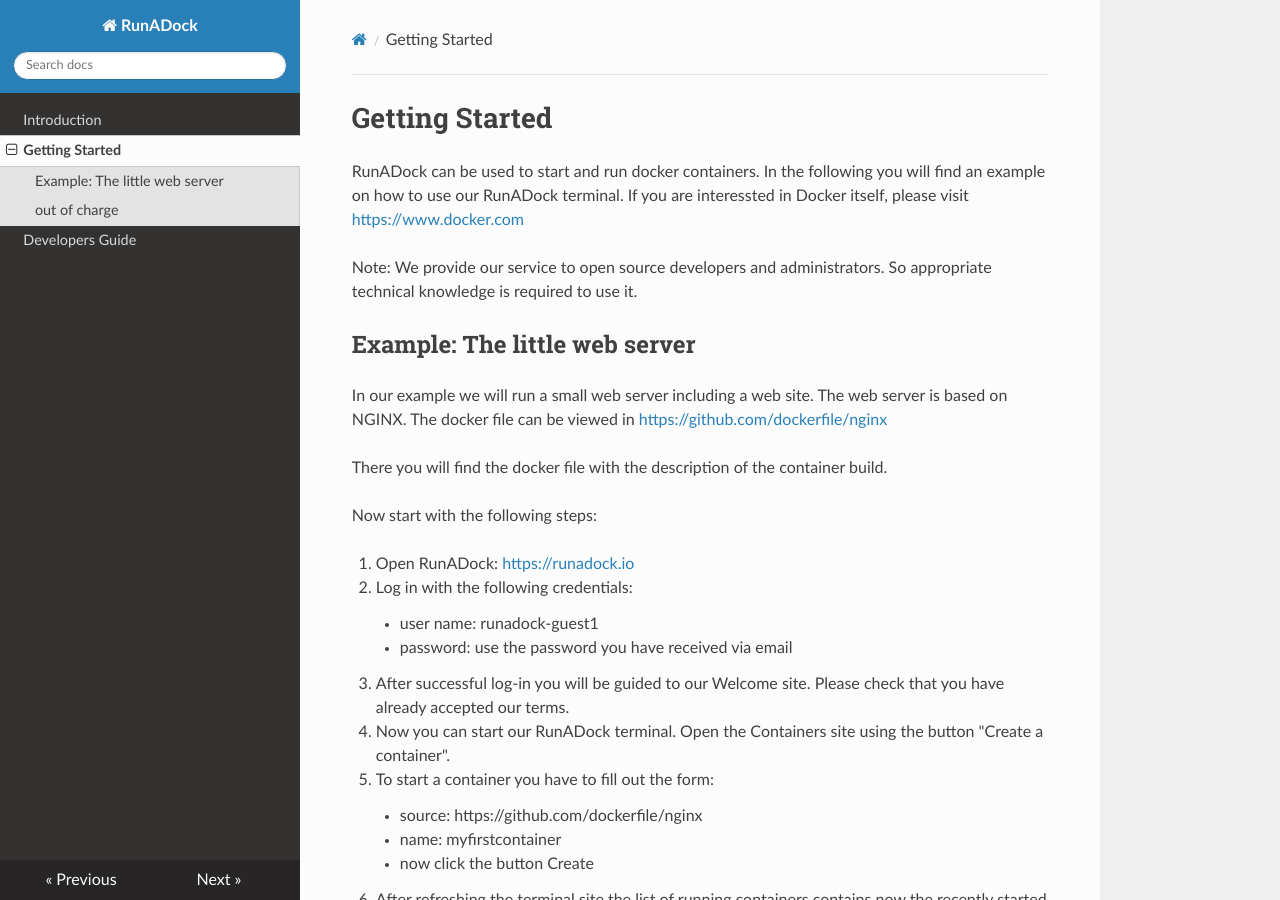
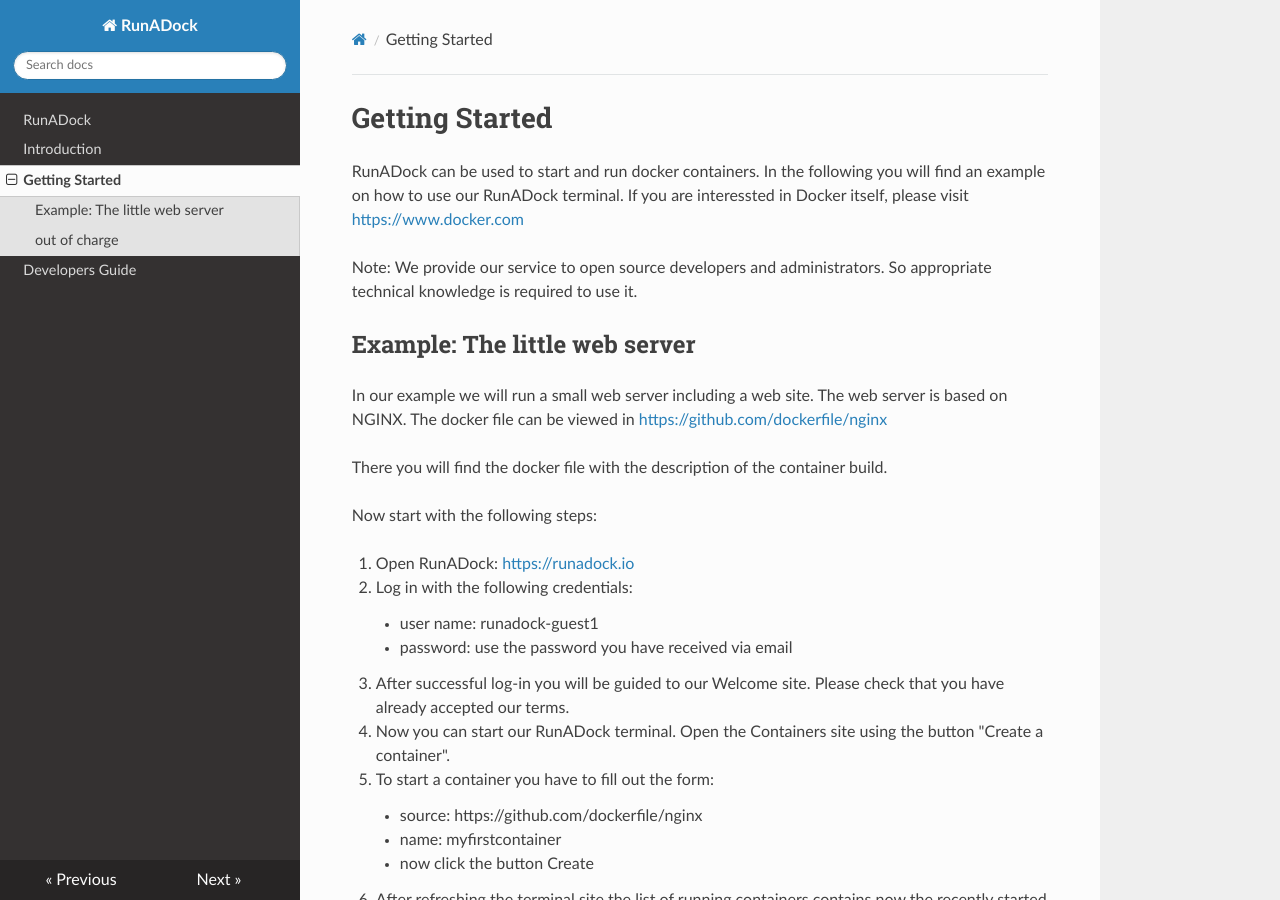
Before and after one commit to runadock/docs, an MkDocs documentation site: the page built from docs/GettingStarted.md, in a window 1280 px wide and 900 px high. Built offline with MkDocs 1.6.1, drawn with Linux system fonts in a browser that asks for light colours; nearby versions of some CDN libraries; old or Windows-style settings are respelled for this version of MkDocs.

Commit message:
Update mkdocs.yml

```diff
--- a/mkdocs.yml
+++ b/mkdocs.yml
@@ -1,5 +1,6 @@
 site_name: RunADock
 pages:
+- [index.md, RunADock]
 - [Introduction.md, Introduction]
 - [GettingStarted.md, Getting Started]
 - [DevelopersGuide.md, Developers Guide]
```
